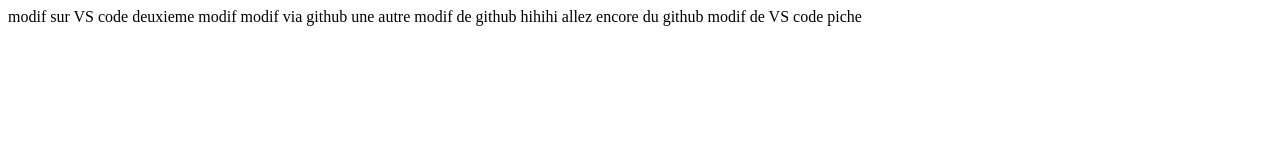
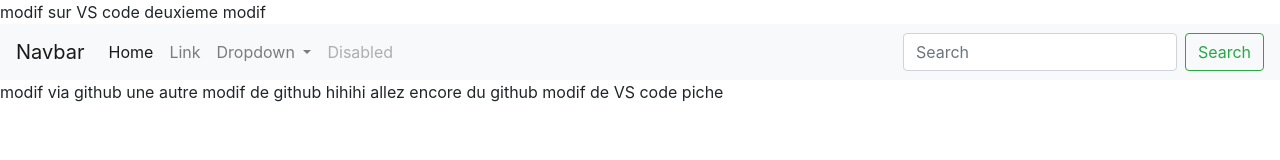
Before and after one commit to Martonche/GitGithubMasterclass, a plain HTML site: page index.html in a window 1280 px wide. Drawn offline with nearby package versions, Linux system fonts and the light colour scheme.

Commit message:
Add navbar

```diff
--- a/index.html
+++ b/index.html
@@ -1,7 +1,42 @@
 modif sur VS code
 
 deuxieme modif
+<link rel="stylesheet" href="https://stackpath.bootstrapcdn.com/bootstrap/4.3.1/css/bootstrap.min.css" integrity="sha384-ggOyR0iXCbMQv3Xipma34MD+dH/1fQ784/j6cY/iJTQUOhcWr7x9JvoRxT2MZw1T" crossorigin="anonymous">
+        <nav class="navbar navbar-expand-lg navbar-light bg-light">
+            <a class="navbar-brand" href="#">Navbar</a>
+            <button class="navbar-toggler" type="button" data-toggle="collapse" data-target="#navbarSupportedContent" aria-controls="navbarSupportedContent" aria-expanded="false" aria-label="Toggle navigation">
+            <span class="navbar-toggler-icon"></span>
+            </button>
 
+            <div class="collapse navbar-collapse" id="navbarSupportedContent">
+            <ul class="navbar-nav mr-auto">
+                <li class="nav-item active">
+                <a class="nav-link" href="#">Home <span class="sr-only">(current)</span></a>
+                </li>
+                <li class="nav-item">
+                <a class="nav-link" href="#">Link</a>
+                </li>
+                <li class="nav-item dropdown">
+                <a class="nav-link dropdown-toggle" href="#" id="navbarDropdown" role="button" data-toggle="dropdown" aria-haspopup="true" aria-expanded="false">
+                    Dropdown
+                </a>
+                <div class="dropdown-menu" aria-labelledby="navbarDropdown">
+                    <a class="dropdown-item" href="#">Action</a>
+                    <a class="dropdown-item" href="#">Another action</a>
+                    <div class="dropdown-divider"></div>
+                    <a class="dropdown-item" href="#">Something else here</a>
+                </div>
+                </li>
+                <li class="nav-item">
+                <a class="nav-link disabled" href="#" tabindex="-1" aria-disabled="true">Disabled</a>
+                </li>
+            </ul>
+            <form class="form-inline my-2 my-lg-0">
+                <input class="form-control mr-sm-2" type="search" placeholder="Search" aria-label="Search">
+                <button class="btn btn-outline-success my-2 my-sm-0" type="submit">Search</button>
+            </form>
+            </div>
+        </nav>
 modif via github
 une autre modif de github hihihi
 allez encore du github
```
